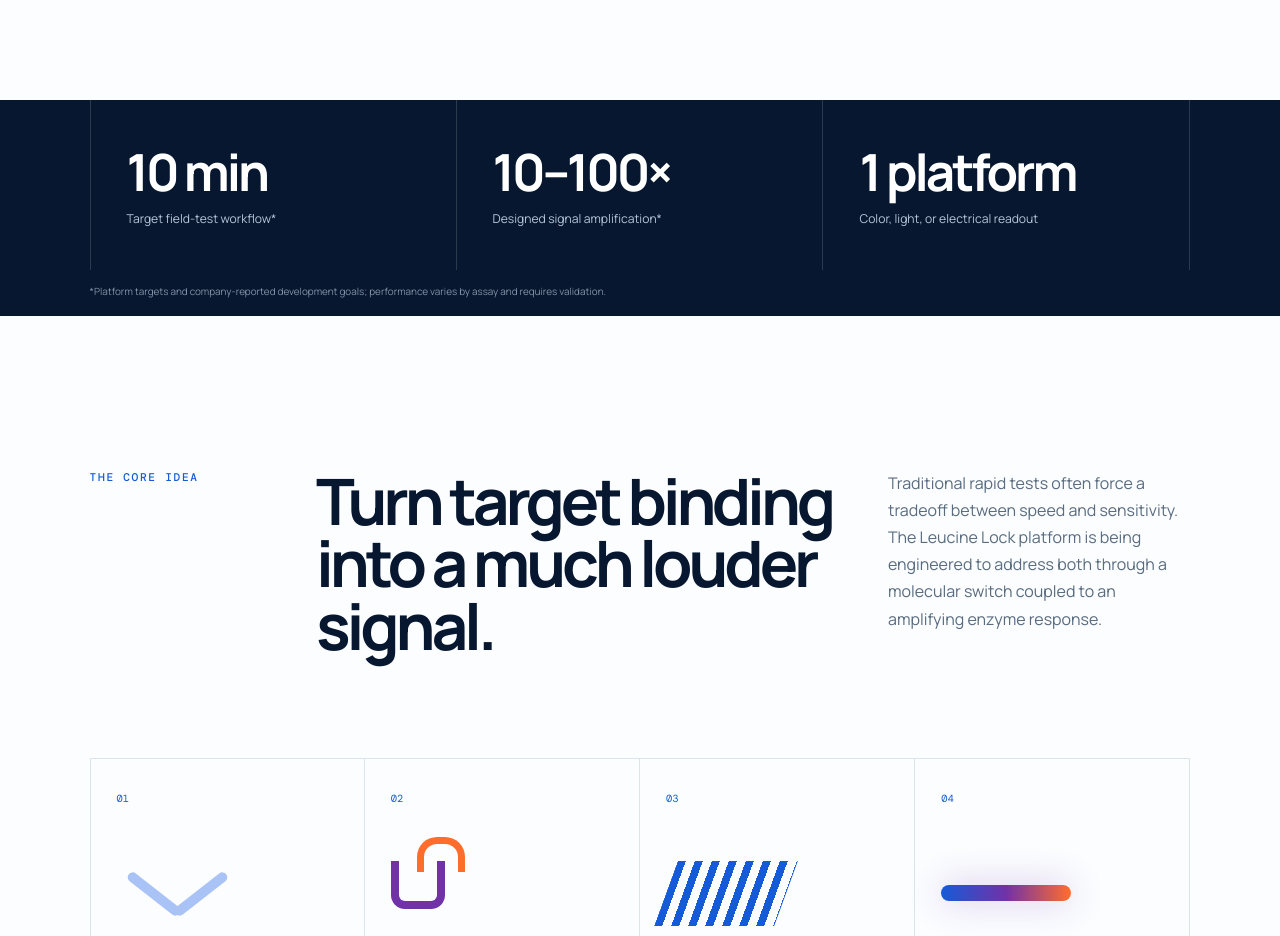
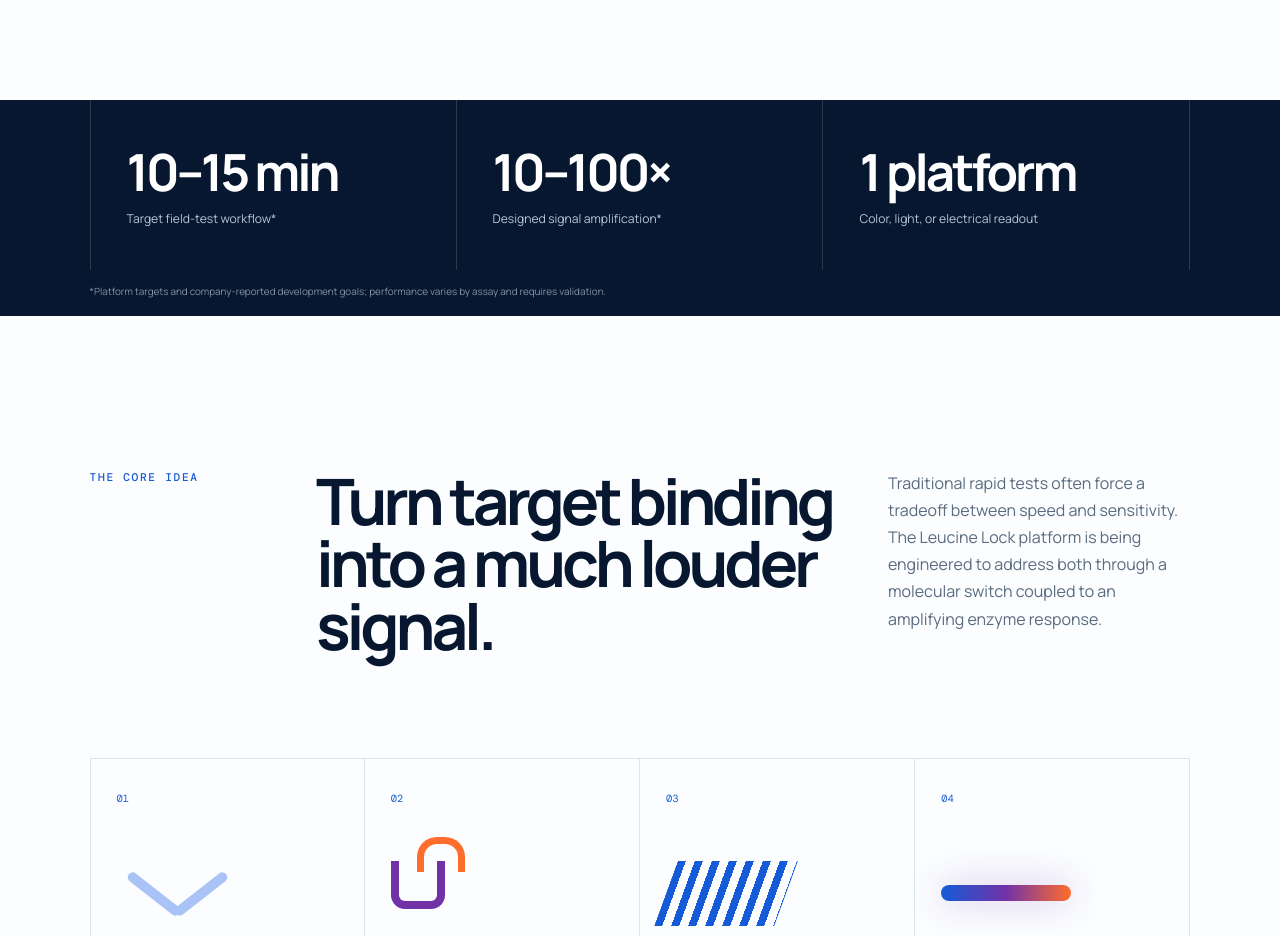
Before and after one commit to 2024dvwarren/leucine-lock-site, a Next.js app: page / in a window 1280 px wide. Shown: the part 780-1716 px from the top of the page. Built offline with nearby package versions, Linux system fonts and the light colour scheme.

Commit message:
Update target field test timing

```diff
--- a/app/page.tsx
+++ b/app/page.tsx
@@ -8,7 +8,7 @@
       <Molecule/>
     </section>
 
-    <section className="band"><div><strong>10 min</strong><span>Target field-test workflow*</span></div><div><strong>10–100×</strong><span>Designed signal amplification*</span></div><div><strong>1 platform</strong><span>Color, light, or electrical readout</span></div><p>*Platform targets and company-reported development goals; performance varies by assay and requires validation.</p></section>
+    <section className="band"><div><strong>10–15 min</strong><span>Target field-test workflow*</span></div><div><strong>10–100×</strong><span>Designed signal amplification*</span></div><div><strong>1 platform</strong><span>Color, light, or electrical readout</span></div><p>*Platform targets and company-reported development goals; performance varies by assay and requires validation.</p></section>
 
     <section className="explain section"><div className="sectionIntro"><p className="eyebrow">The core idea</p><h2>Turn target binding into a much louder signal.</h2><p>Traditional rapid tests often force a tradeoff between speed and sensitivity. The Leucine Lock platform is being engineered to address both through a molecular switch coupled to an amplifying enzyme response.</p></div><div className="flow">
       <article><span>01</span><div className="flowIcon recognize"/><h3>Recognize</h3><p>An engineered antibody fragment is selected to bind a specific bacterium, virus, or protein analyte.</p></article>
```
